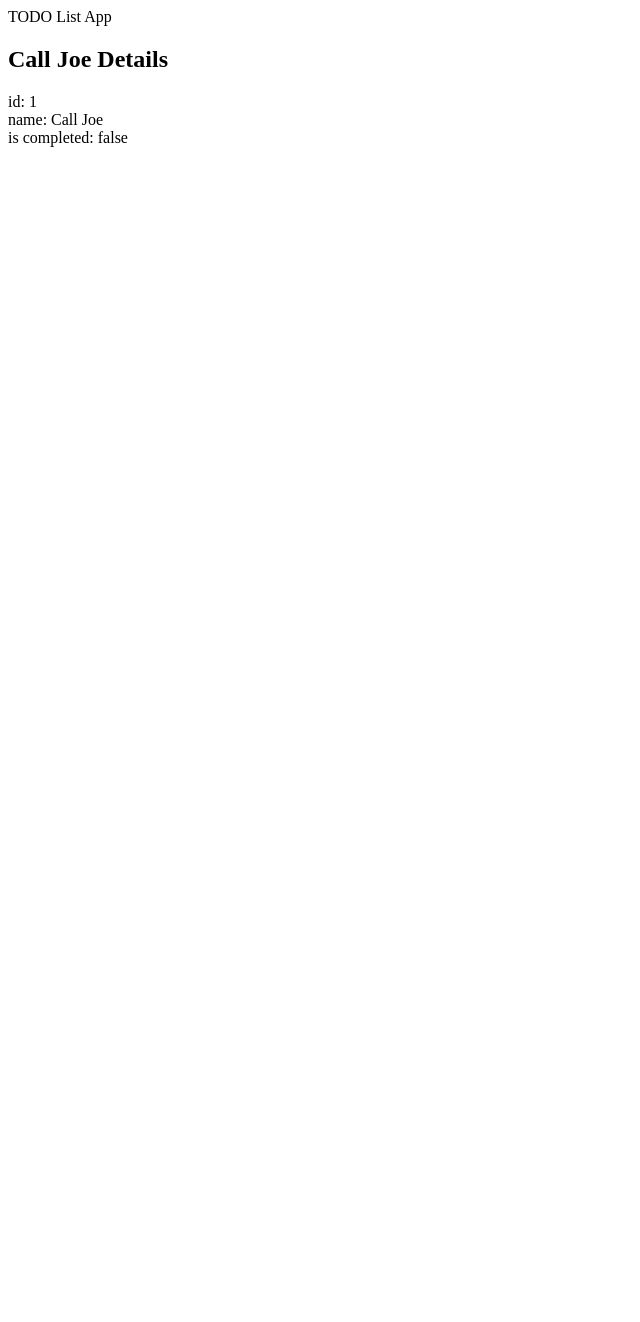
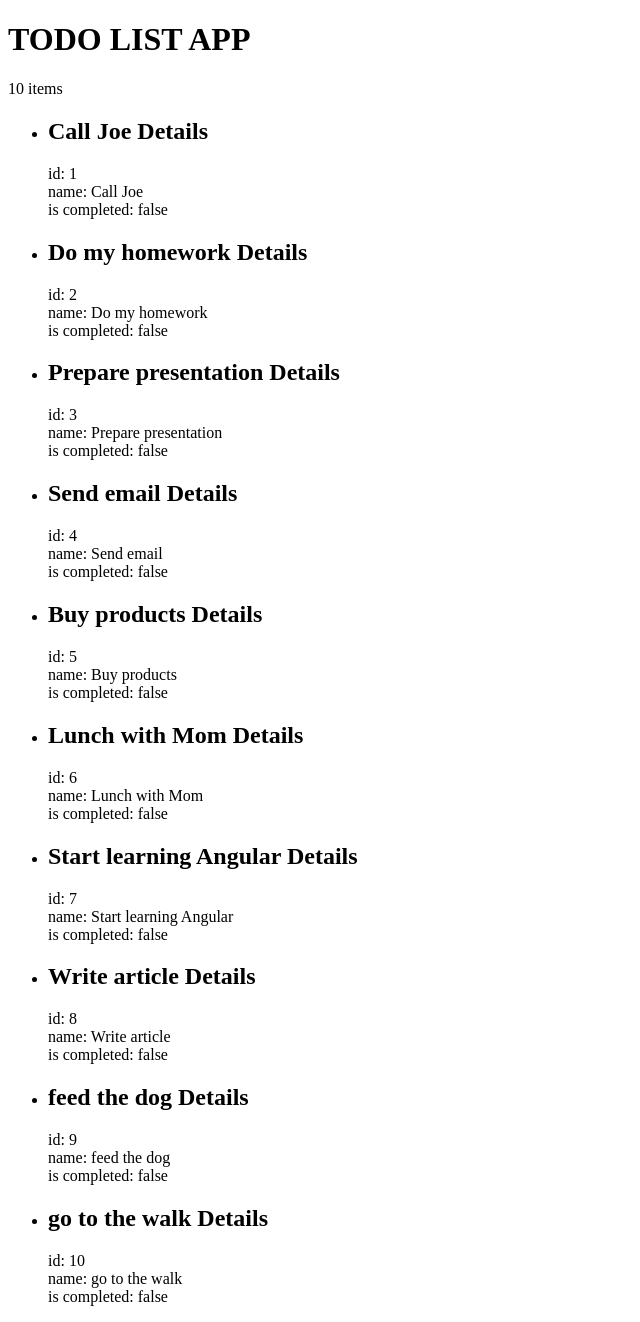
Before and after one commit to mrsprut/demo-ts-ng-todo-list, an Angular app: page / in a window 1280 px wide. Shown: the whole page, without its empty margins (0-640 px from the left). Before the commit the page ends 800 px from the top, so only its background shows below. Built offline with nearby package versions, Linux system fonts and the light colour scheme.

Commit message:
pipes, *ngFor, *ngIf

```diff
--- a/src/app/components/app/app.component.html
+++ b/src/app/components/app/app.component.html
@@ -1,2 +1,2 @@
-<div>{{ title }}</div>
+<h1>{{ title | uppercase }}</h1>
 <app-to-do-items></app-to-do-items>
--- a/src/app/components/to-do-items/to-do-items.component.html
+++ b/src/app/components/to-do-items/to-do-items.component.html
@@ -1,6 +1,13 @@
-<h2>{{toDoItem.name}} Details</h2>
-<div><span>id: </span>{{toDoItem.id}}</div>
-<div><span>name: </span>{{toDoItem.name}}</div>
-<div>
-  <span>is completed: </span>{{toDoItem.isComplete}}
+<div *ngIf="items.length > 0">
+  {{items.length}} {{items.length == 1 ? 'item' : 'items'}}
 </div>
+<ul class="items">
+  <li *ngFor="let toDoItem of items">
+      <h2>{{toDoItem.name}} Details</h2>
+      <div><span>id: </span>{{toDoItem.id}}</div>
+      <div><span>name: </span>{{toDoItem.name}}</div>
+      <div>
+        <span>is completed: </span>{{toDoItem.isComplete}}
+      </div>
+  </li>
+</ul>
--- a/src/app/components/to-do-items/to-do-items.component.ts
+++ b/src/app/components/to-do-items/to-do-items.component.ts
@@ -1,5 +1,6 @@
 import { Component, OnInit } from '@angular/core';
-import {ToDoItem} from "../../models/to-do-item";
+import {ToDoItem} from '../../models/to-do-item';
+import {ITEMS} from "../../mock-todo-items";
 
 @Component({
   selector: 'app-to-do-items',
@@ -8,11 +9,12 @@ import {ToDoItem} from "../../models/to-do-item";
 })
 export class ToDoItemsComponent implements OnInit {
 
-  toDoItem: ToDoItem = {
+  items = ITEMS;
+  /* toDoItem: ToDoItem = {
     id: 1,
     name: "Call Joe",
     isComplete: false
-  };
+  }; */
 
   constructor() { }
 
--- /dev/null
+++ b/src/app/mock-todo-items.ts
@@ -0,0 +1,13 @@
+import { ToDoItem } from './models/to-do-item';
+export const ITEMS: ToDoItem[] = [
+  { id: 1, name: 'Call Joe', isComplete:false },
+  { id: 2, name: 'Do my homework', isComplete:false },
+  { id: 3, name: 'Prepare presentation', isComplete:false },
+  { id: 4, name: 'Send email', isComplete:false },
+  { id: 5, name: 'Buy products', isComplete:false },
+  { id: 6, name: 'Lunch with Mom', isComplete:false },
+  { id: 7, name: 'Start learning Angular', isComplete:false },
+  { id: 8, name: 'Write article', isComplete:false },
+  { id: 9, name: 'feed the dog', isComplete:false },
+  { id: 10, name: 'go to the walk', isComplete:false }
+];
```
